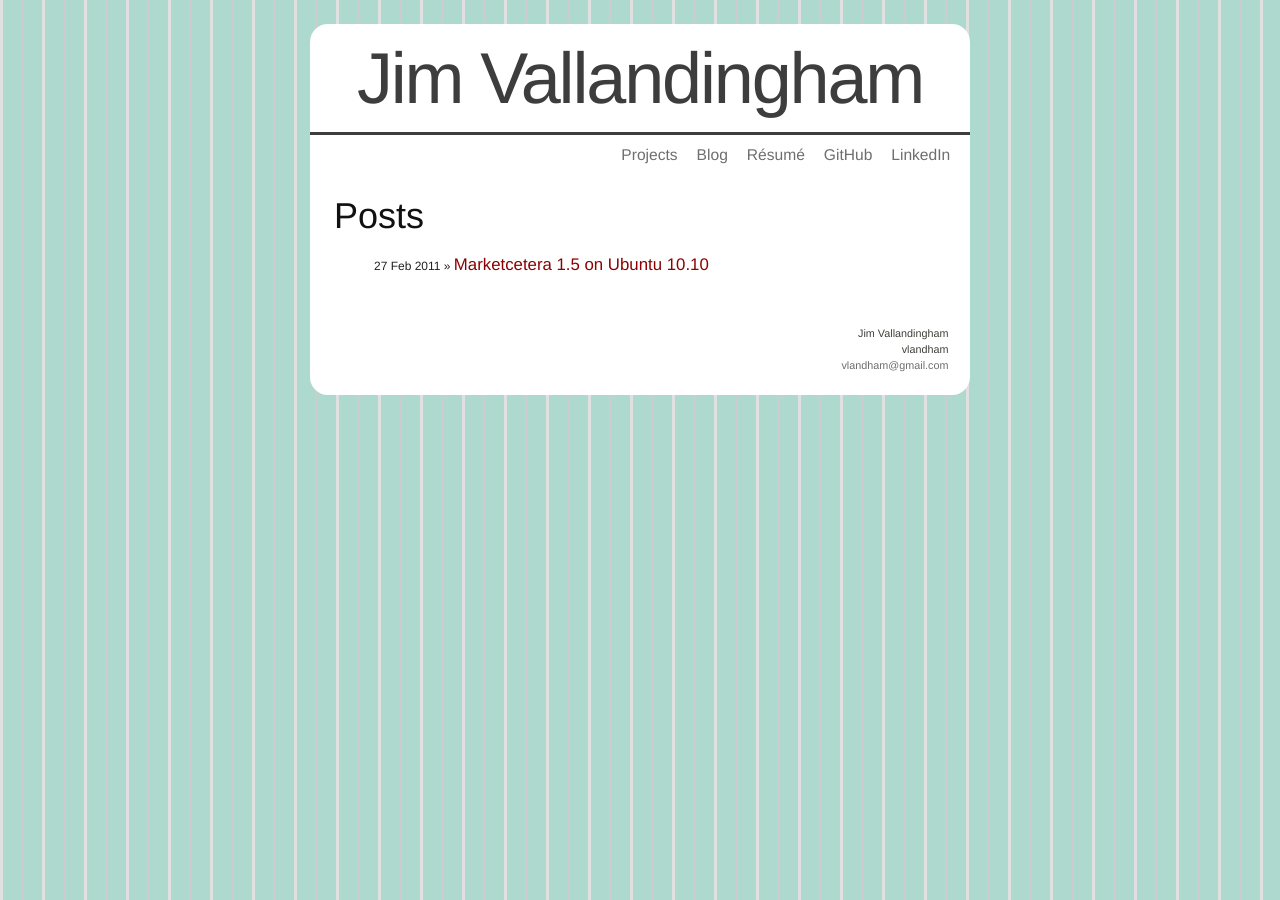
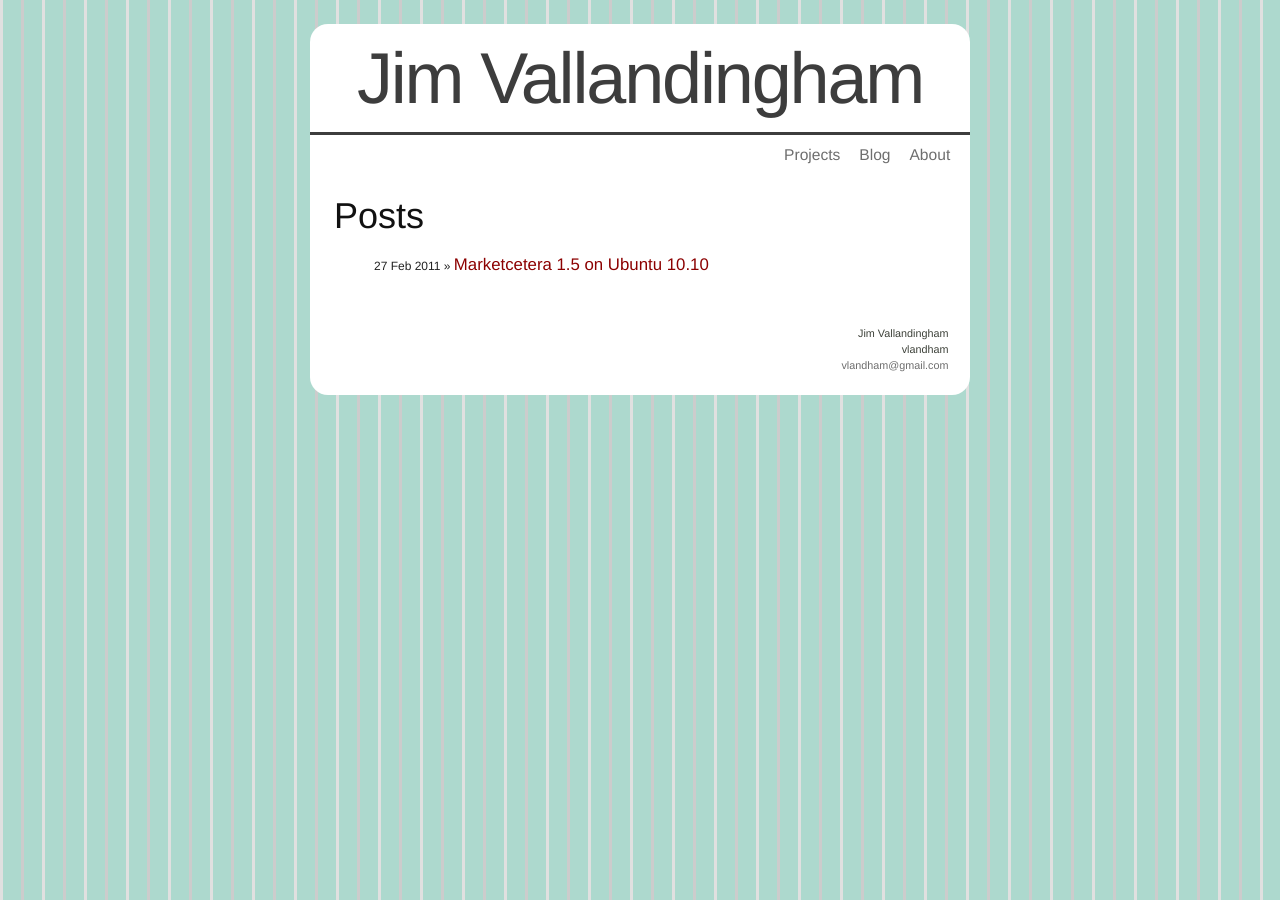
Before and after one commit to vlandham/vlandham.github.com, a Jekyll site: the page built from blog.html, in a window 1280 px wide. Built offline with Jekyll 4.4.1, drawn with Linux system fonts in a browser that asks for light colours; Markdown is read by kramdown in place of the engine named in the settings.

Commit message:
new about page starter

```diff
--- a/_layouts/default.html
+++ b/_layouts/default.html
@@ -38,9 +38,7 @@
         <ul>
           <li><a href='/'>Projects</a></li>
           <li><a href='/blog.html'>Blog</a></li>
-          <li><a href='/documents/jim_vallandingham_resume.pdf' target='_blank' rel='me'>Résumé</a></li>
-          <li><a href='http://github.com/vlandham' target='_blank' rel='me'>GitHub</a></li>
-          <li><a href='http://www.linkedin.com/pub/jim-vallandingham/4/417/61b' target='_blank' rel='me'>LinkedIn</a></li>
+          <li><a href='/about.html'>About</a></li>
         </ul>
       </div>
       <div id='content'>
```
Also changed, not shown: about.html (added, +14 -0 lines).
